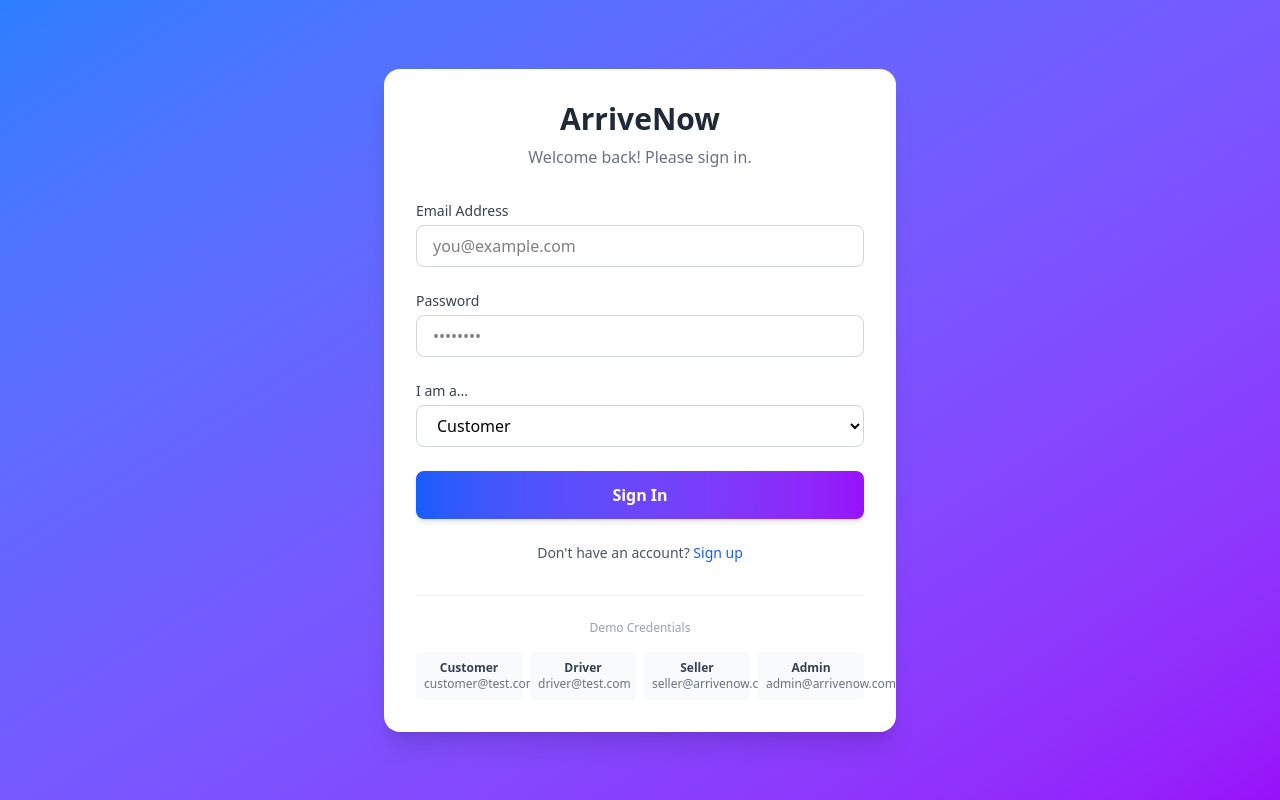
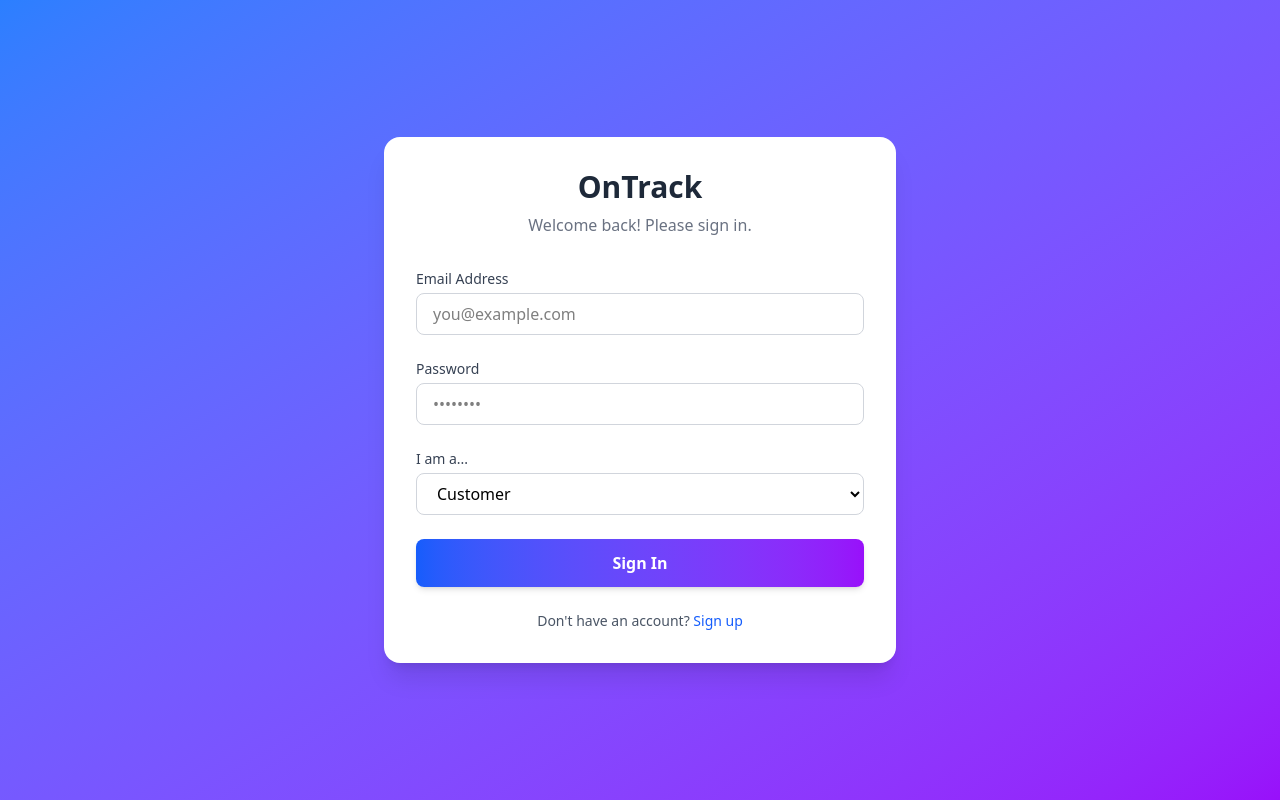
Before and after one commit to jayramana/Ontrack, a React (Vite) app in the folder frontend/: page /login in a window 1280 px wide. Built offline with nearby package versions, Linux system fonts and the light colour scheme.

Commit message:
Minor Fix : Name Changes

```diff
--- a/frontend/src/App.jsx
+++ b/frontend/src/App.jsx
@@ -106,7 +106,7 @@ function App() {
           <Route
             path="/admin/live-map"
             element={
-              <ProtectedRoute requiredRole="Admin">
+              <ProtectedRoute requiredRole="admin">
                 <LiveMap />
               </ProtectedRoute>
             }
@@ -114,7 +114,7 @@ function App() {
           <Route
             path="/admin/warehouses"
             element={
-              <ProtectedRoute requiredRole="Admin">
+              <ProtectedRoute requiredRole="admin">
                 <WarehouseDashboard />
               </ProtectedRoute>
             }
@@ -122,7 +122,7 @@ function App() {
           <Route
             path="/admin/transports"
             element={
-              <ProtectedRoute requiredRole="Admin">
+              <ProtectedRoute requiredRole="admin">
                 <TransportScheduler />
               </ProtectedRoute>
             }
@@ -130,7 +130,7 @@ function App() {
           <Route
             path="/admin/capacity"
             element={
-              <ProtectedRoute requiredRole="Admin">
+              <ProtectedRoute requiredRole="admin">
                 <CapacityDashboard />
               </ProtectedRoute>
             }
--- a/frontend/src/pages/Login.jsx
+++ b/frontend/src/pages/Login.jsx
@@ -56,7 +56,7 @@ const Login = () => {
         <div className="min-h-screen flex items-center justify-center bg-gradient-to-br from-blue-500 to-purple-600 p-4">
             <div className="bg-white rounded-2xl shadow-xl w-full max-w-lg p-8">
                 <div className="text-center mb-8">
-                    <h1 className="text-3xl font-bold text-gray-800 mb-2">ArriveNow</h1>
+                    <h1 className="text-3xl font-bold text-gray-800 mb-2">OnTrack</h1>
                     <p className="text-gray-500">Welcome back! Please sign in.</p>
                 </div>
 
@@ -129,7 +129,7 @@ const Login = () => {
                     </div>
                 )}
 
-                <div className="mt-8 pt-6 border-t border-gray-100">
+                {/* <div className="mt-8 pt-6 border-t border-gray-100">
                     <p className="text-xs text-center text-gray-400 mb-4">Demo Credentials</p>
                     <div className="grid grid-cols-4 gap-2 text-xs">
                         <div className="bg-gray-50 p-2 rounded text-center cursor-pointer hover:bg-gray-100"
@@ -154,7 +154,7 @@ const Login = () => {
                             <div className="text-gray-500">admin@arrivenow.com</div>
                         </div>
                     </div>
-                </div>
+                </div> */}
             </div>
         </div>
     );
--- a/frontend/src/pages/Signup.jsx
+++ b/frontend/src/pages/Signup.jsx
@@ -93,7 +93,7 @@ const Signup = () => {
         <div className="min-h-screen flex items-center justify-center bg-gradient-to-br from-blue-500 to-purple-600 p-4">
             <div className="bg-white rounded-2xl shadow-xl w-full max-w-md p-8">
                 <div className="text-center mb-8">
-                    <h1 className="text-3xl font-bold text-gray-800 mb-2">ArriveNow</h1>
+                    <h1 className="text-3xl font-bold text-gray-800 mb-2">OnTrack</h1>
                     <p className="text-gray-500">Create your account</p>
                 </div>
 
--- a/frontend/src/pages/admin/AdminDashboard.jsx
+++ b/frontend/src/pages/admin/AdminDashboard.jsx
@@ -1,6 +1,5 @@
 import React from "react";
 import { useState, useEffect } from "react";
-
 import AdminSidebar from "./AdminSidebar";
 import api from "../../services/api";
 import { useAuth } from "../../context/AuthContext";
@@ -8,6 +7,8 @@ import { useAuth } from "../../context/AuthContext";
 export default function AdminDashboard() {
   const { user, logout } = useAuth();
   const [drivers, setDrivers] = useState([]);
+  const [warehouse, setWarehouse] = useState([]);
+
   const [selectedDrivers, setSelectedDrivers] = useState({});
   const [stats, setStats] = useState({
     totalUsers: 0,
@@ -18,9 +19,17 @@ export default function AdminDashboard() {
   const [pendingOrders, setPendingOrders] = useState([]);
   const [assignedOrders, setAssignedOrders] = useState([]);
   const [loading, setLoading] = useState(true);
+      useEffect(() => {
+        const dataFetch = async () => {
 
+          const data = await api.get("/admin/drivers");
+          console.log(data);
+        }
+        dataFetch();
+      },[])
   useEffect(() => {
     const fetchData = async () => {
+
       try {
         const [dashboardRes, pendingRes, assignedRes, driversRes] =
           await Promise.all([
@@ -34,7 +43,7 @@ export default function AdminDashboard() {
           totalUsers: dashboardRes.data.drivers.length + 5,
           activeOrders: dashboardRes.data.orders.length,
           drivers: dashboardRes.data.drivers.length,
-          warehouses: 1,
+          warehouses: warehouse.length,
         });
         setPendingOrders(pendingRes.data);
         setAssignedOrders(assignedRes.data);
@@ -47,7 +56,7 @@ export default function AdminDashboard() {
     };
 
     fetchData();
-  }, []);
+  }, [warehouse]);
 
   const handleDriverSelect = (orderId, driverId) => {
     setSelectedDrivers((prev) => ({ ...prev, [orderId]: driverId }));
@@ -61,7 +70,7 @@ export default function AdminDashboard() {
     }
 
     try {
-      await api.post(`/orders/${orderId}/assign-driver`, parseInt(driverId));
+      await api.post(`/orders/${orderId}/assign-driver/${driverId}`, parseInt(driverId));
       const pendingRes = await api.get("/orders/pending");
       const assignedRes = await api.get("/orders/assigned");
       setPendingOrders(pendingRes.data);
@@ -72,11 +81,12 @@ export default function AdminDashboard() {
       alert("Failed to assign order.");
     }
   };
+  console.log(drivers);
   return (
     <div className="min-h-screen flex bg-gray-100">
       <AdminSidebar active="dashboard" />
 
-      <div className="min-h-screen bg-gray-50">
+      <div className="min-h-screen w-full bg-gray-50">
         {/* Header */}
         <header className="bg-white shadow">
           <div className="max-w-7xl mx-auto px-4 sm:px-6 lg:px-8 py-4">
@@ -86,7 +96,7 @@ export default function AdminDashboard() {
                   Admin Dashboard
                 </h1>
                 <p className="text-sm text-gray-600 mt-1">
-                  Welcome back, {user?.name}!
+                  Welcome back, {user?.first_name} {user?.last_name}!
                 </p>
               </div>
               <button
@@ -166,8 +176,8 @@ export default function AdminDashboard() {
             </div>
 
             {/* Quick Actions */}
-            <div className="bg-gradient-to-r from-purple-500 to-indigo-500 rounded-lg shadow-lg p-6 text-white mt-6">
-              <h3 className="text-xl font-semibold mb-4">
+            {/* <div className="bg-gradient-to-r from-purple-500 to-indigo-500 rounded-lg shadow-lg p-6 text-white mt-6"> */}
+              {/* <h3 className="text-xl font-semibold mb-4">
                 🚀 Advanced Features
               </h3>
               <div className="grid grid-cols-3 gap-4">
@@ -196,7 +206,7 @@ export default function AdminDashboard() {
                   <div className="text-sm opacity-90">Manage Hubs</div>
                 </a>
               </div>
-            </div>
+            </div> */}
           </div>
 
           {/* Pending Orders Section */}
@@ -266,8 +276,8 @@ export default function AdminDashboard() {
                           >
                             <option value="">Select Driver</option>
                             {drivers.map((d) => (
-                              <option key={d.id} value={d.id}>
-                                {d.name} {d.isAvailable ? "(Avail)" : "(Busy)"}
+                              <option key={d.userId} value={d.userFName + d.userLName}>
+                                {d.UserFName} {d.isAvailable ? `(Avail)` : `(Busy)`}
                               </option>
                             ))}
                           </select>
--- a/frontend/src/pages/admin/TransportScheduler.jsx
+++ b/frontend/src/pages/admin/TransportScheduler.jsx
@@ -27,6 +27,7 @@ const TransportScheduler = () => {
             ]);
             setTransports(transportsRes.data);
             setWarehouses(warehousesRes.data);
+            console.log(warehousesRes);
         } catch (error) {
             console.error('Error fetching data:', error);
         } finally {
```
